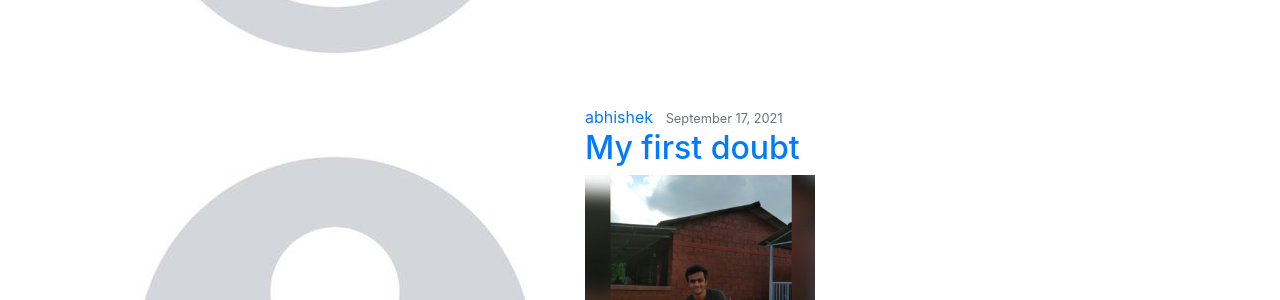
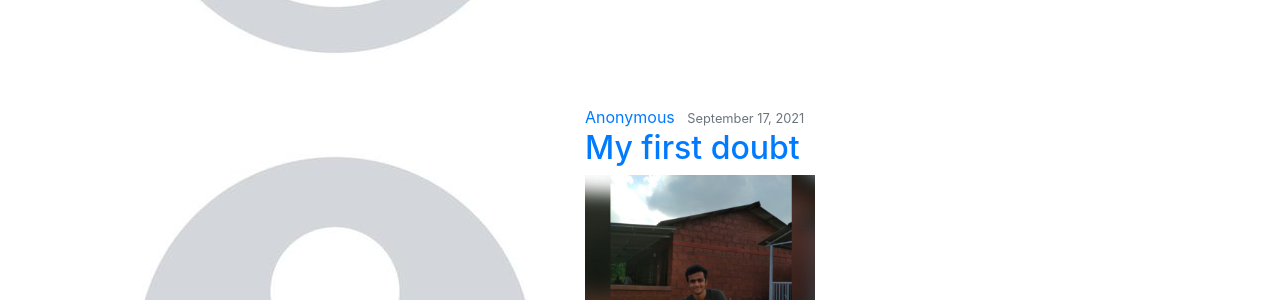
Before and after one commit to chaitanyahardikar/devathon, a Django app: page / in a window 1280 px wide. Shown: the part 395-695 px from the top of the page. Run offline with Django 3.2, Linux system fonts and the light colour scheme; the first user in the database is signed in; data comes from the database, SQL or seed files in the repository.

Commit message:
Added Anonymous

```diff
--- a/feed/models.py
+++ b/feed/models.py
@@ -12,6 +12,7 @@ class Post(models.Model):
 	image = models.ImageField(upload_to='uploads', blank=True)
 	upvote = models.ManyToManyField(User, related_name='upvote')
 	downvote = models.ManyToManyField(User, related_name='downvote')
+	anonymous = models.BooleanField(default = False)
 
 	def number_of_upvotes(self):
 		return self.upvote.count()
--- a/feed/templates/feed/home.html
+++ b/feed/templates/feed/home.html
@@ -2,10 +2,18 @@
 {% block content %}
 	{% for post in posts %}
 		<article class="media content-section">
+      {% if post.anonymous %}
+      <img class="rounded-circle article-img" src="media/default.jpg">
+      {% else %}
 		  <img class="rounded-circle article-img" src="{{ post.author.profile.image.url }}">
+      {% endif %}
 		  <div class="media-body">
 		    <div class="article-metadata">
+          {% if post.anonymous %}
+          <a class="mr-2" href="#">Anonymous</a>
+          {% else %}
 		      <a class="mr-2" href="{% url 'profile' post.author.id %}">{{ post.author }}</a>
+          {% endif %}
 		      <small class="text-muted">{{ post.date_posted|date:"F d, Y" }}</small>
 		    </div>
 		    <h2><a class="article-title" href="{% url 'post-detail' post.id %}">{{ post.title }}</a></h2>
--- a/feed/views.py
+++ b/feed/views.py
@@ -71,7 +71,7 @@ class PostDetailView(DetailView):
 
 class PostCreateView(LoginRequiredMixin, CreateView):
 	model = Post
-	fields = ['title', 'content', 'image']
+	fields = ['title', 'content', 'image', 'anonymous']
 
 	def get_context_data(self, **kwargs):
 		context = super(PostCreateView, self).get_context_data(**kwargs)
@@ -84,7 +84,7 @@ class PostCreateView(LoginRequiredMixin, CreateView):
 
 class PostUpdateView(LoginRequiredMixin, UserPassesTestMixin, UpdateView):
 	model = Post
-	fields = ['title', 'content', 'image']
+	fields = ['title', 'content', 'image', 'anonymous']
 
 	def get_context_data(self, **kwargs):
 		context = super(PostUpdateView, self).get_context_data(**kwargs)
```
Also changed, not shown: feed/templates/feed/post_detail.html (+10 -2 lines), db.sqlite3, feed/migrations/0002_post_anonymous.py (added), media/profile_pics/WhatsApp_Image_2020-11-28_at_12.49.17_PM.jpeg (added).
